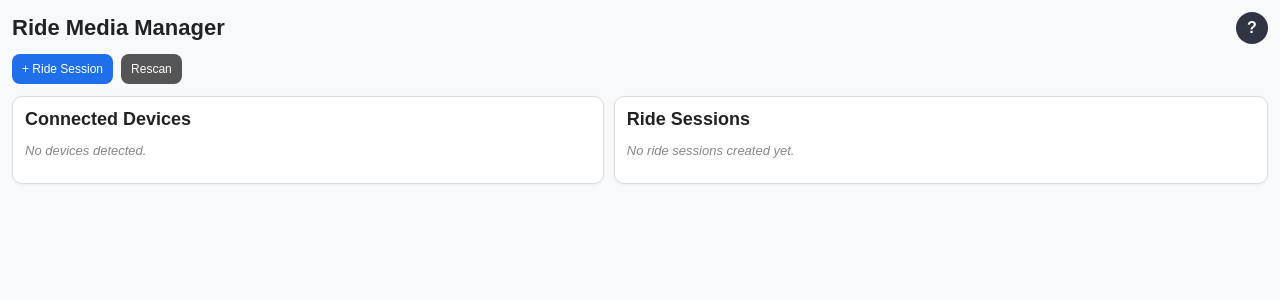
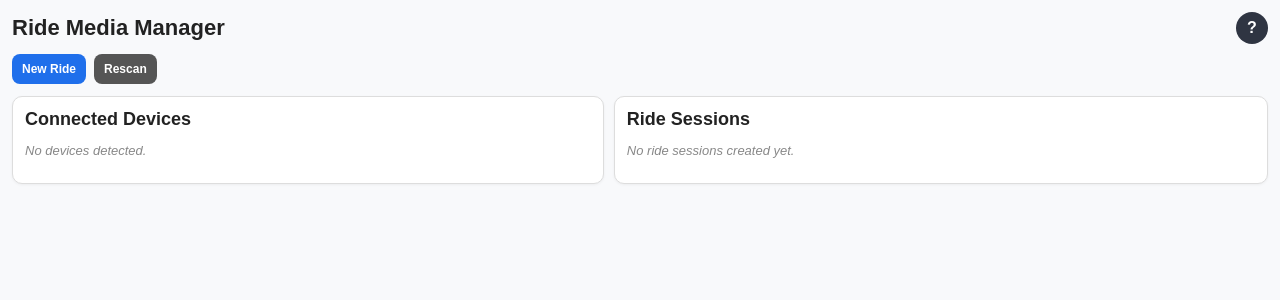
Before and after one commit to Shubham2602/ride-media-manager, a FastAPI app: page / in a window 1280 px wide. Shown: the top 300 px of the page. Run offline with FastAPI, Linux system fonts and the light colour scheme; data that the repository does not hold is empty.

Commit message:
Tailored UI to 5inch display

```diff
--- a/app/templates/dashboard.html
+++ b/app/templates/dashboard.html
@@ -24,6 +24,13 @@
         align-items: center;
         gap: 10px;
         margin-bottom: 10px;
+      }
+
+      .btn-large {
+        padding: 14px 18px;
+        font-size: 15px;
+        font-weight: 600;
+        border-radius: 10px;
       }
 
       .header-left {
@@ -361,10 +368,10 @@
     </div>
 
     <div class="topbar">
-      <button id="open-ride-modal-btn" class="btn">+ Ride Session</button>
+      <button id="open-ride-modal-btn" class="btn btn-large">New Ride</button>
 
-      <button id="refresh-devices-btn" class="btn secondary">
-        Rescan
+      <button id="refresh-devices-btn" class="btn secondary btn-large">
+      Rescan
       </button>
     </div>
 
```
